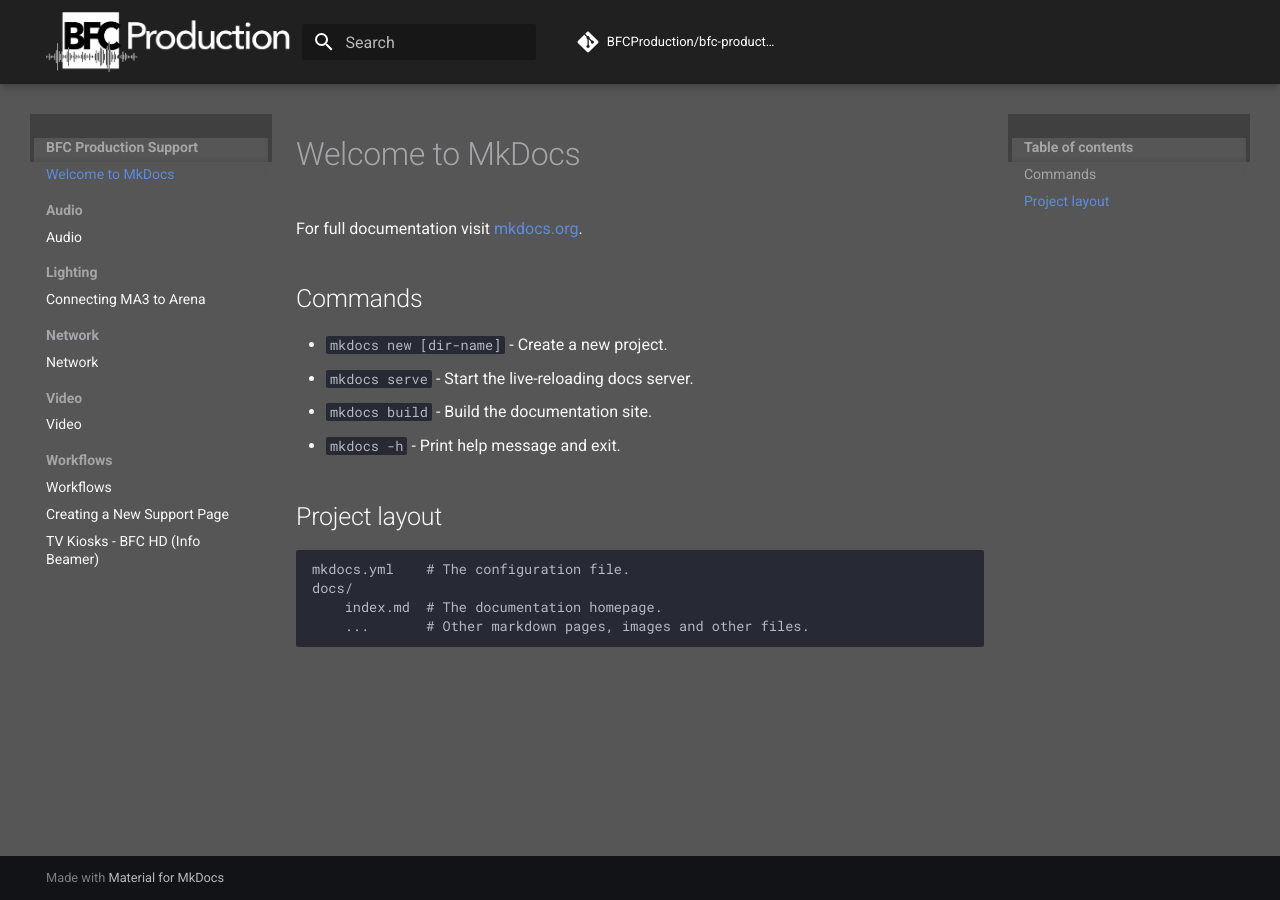
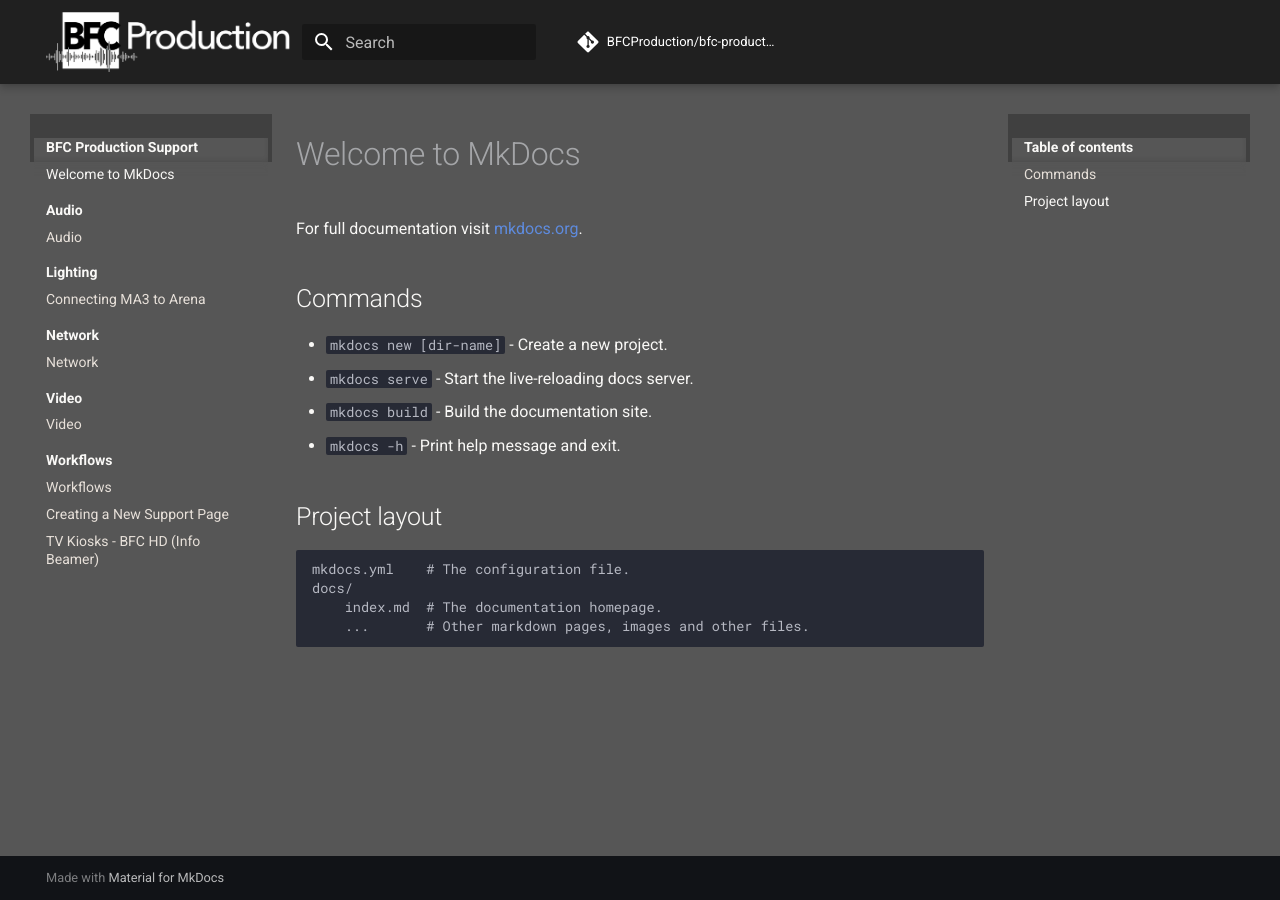
Before and after one commit to BFCProduction/bfc-production-support, an MkDocs documentation site: the page built from docs/index.md, in a window 1280 px wide. Built offline with MkDocs 1.6.1 and Material for MkDocs 9.7.7, drawn with Linux system fonts in a browser that asks for light colours; comment, search, counter and statistics services are not loaded.

Commit message:
fix nav headers and link colors

```diff
--- a/docs/assets/custom.css
+++ b/docs/assets/custom.css
@@ -14,15 +14,38 @@
   background-color: #202020 !important;
 }
 
-/* Main background */
+/* Main background and text */
 [data-md-color-scheme="slate"] {
   --md-default-bg-color: #565656;
   --md-default-fg-color: #f9f8f6;
   --md-typeset-color: #f9f8f6;
-  --md-sidebar-bg-color: #404040;
-  --md-nav-fg-color: #e7e0d9;
+
+  /* Fix blue links to use palette */
+  --md-typeset-a-color: #e7e0d9;
+  --md-accent-fg-color: #e7e0d9;
+
+  /* Nav section headers */
+  --md-nav-fg-color: #f9f8f6;
 }
 
+/* Sidebar */
 .md-sidebar {
   background-color: #404040 !important;
 }
+
+/* Nav section group headers (Audio, Lighting etc.) */
+.md-nav__title,
+.md-nav__item--section > .md-nav__link {
+  color: #f9f8f6 !important;
+  font-weight: 600;
+}
+
+/* Nav page links */
+.md-nav__link {
+  color: #e7e0d9 !important;
+}
+
+.md-nav__link:hover,
+.md-nav__link--active {
+  color: #f9f8f6 !important;
+}
```
